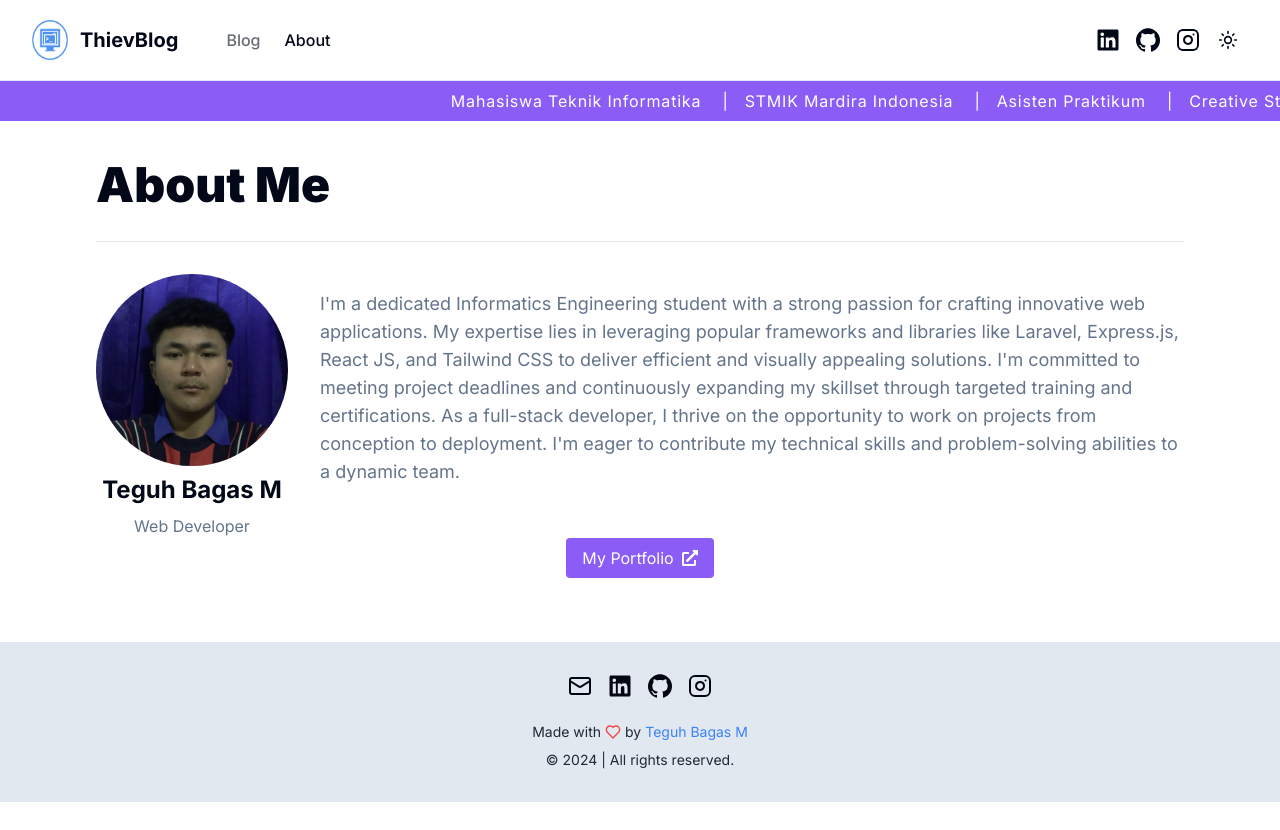
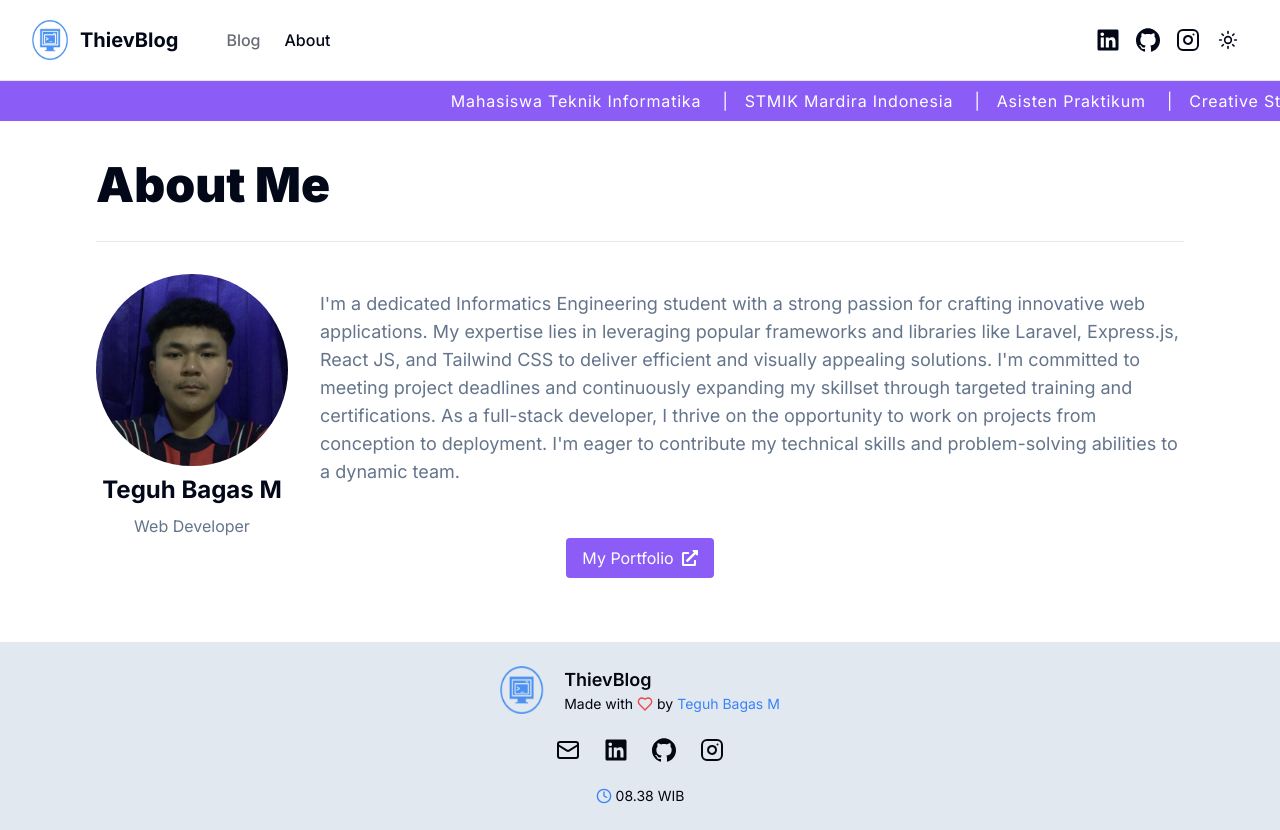
Before and after one commit to TeguhBagasM/thieverse, a Next.js app: page /about in a window 1280 px wide. Before the commit the page ends 802 px from the top, so only its background shows below. Built offline with nearby package versions, Linux system fonts and the light colour scheme; no server answers.

Commit message:
chore: code cleanup

```diff
--- a/app/blog/[...slug]/page.tsx
+++ b/app/blog/[...slug]/page.tsx
@@ -123,7 +123,7 @@ export default async function PostPage({ params }: PostPageProps) {
                 </div>
               </div>
               <ShareButton
-                text={`Baca postingan '${post.title}' oleh Thiever di ThievBlog:`}
+                text={`Baca postingan '${post.title}' oleh @teguhbagasm di ThievBlog:`}
                 url={`${siteConfig.url}/${post.slug}`}
               />
             </div>
--- a/components/site-footer.tsx
+++ b/components/site-footer.tsx
@@ -1,19 +1,58 @@
+"use client";
+
 import { siteConfig } from "@/config/site";
-import { Heart, Instagram, Mail } from "lucide-react";
+import { Clock, Heart, Instagram, Mail } from "lucide-react";
 import { Icons } from "./icons";
+import React from "react";
 
 export function SiteFooter() {
+  const [time, setTime] = React.useState<string>("");
+
+  React.useEffect(() => {
+    const updateTime = () => {
+      const now = new Date();
+      const jakartaTime = new Intl.DateTimeFormat("id-ID", {
+        hour: "2-digit",
+        minute: "2-digit",
+        hour12: false,
+        timeZone: "Asia/Jakarta",
+      }).format(now);
+      setTime(jakartaTime + " WIB");
+    };
+
+    updateTime();
+    const timer = setInterval(updateTime, 1000);
+
+    return () => clearInterval(timer);
+  }, []);
+
   return (
-    <footer className="bg-slate-200 text-gray-950 dark:bg-slate-900 dark:text-gray-200 py-8">
-      <div className="container mx-auto flex flex-col items-center">
-        <div className="mb-6 flex space-x-4">
+    <footer className="bg-slate-200 dark:bg-slate-900 py-6 text-gray-950 dark:text-gray-200">
+      <div className="container mx-auto flex flex-col items-center space-y-6">
+        <div className="flex items-center space-x-4">
+          <img src="/images/logo.png" alt="Logo" className="h-12 w-12" />
+          <div>
+            <h1 className="font-semibold text-lg">{siteConfig.name}</h1>
+            <a
+              href={siteConfig.links.personalSite}
+              target="_blank"
+              className="flex items-center justify-center text-sm"
+            >
+              Made with <Heart className="text-red-500 h-4 w-4 mx-1" /> by{" "}
+              <span className="hover:text-blue-700 text-blue-500 dark:hover:text-blue-400 ml-1">
+                {siteConfig.author}
+              </span>
+            </a>
+          </div>
+        </div>
+        {/* Social Icons */}
+        <div className="flex space-x-6">
           <a
             target="_blank"
             rel="noreferrer"
             href="mailto:teguhbagas2134@gmail.com"
             className="transition-transform transform hover:scale-110"
           >
-            <span className="sr-only">Mail</span>
             <Mail className="h-6 w-6" />
           </a>
           <a
@@ -22,7 +61,6 @@ export function SiteFooter() {
             href={siteConfig.links.linkedin}
             className="transition-transform transform hover:scale-110"
           >
-            <span className="sr-only">LinkedIn</span>
             <Icons.linkedin className="h-6 w-6" />
           </a>
           <a
@@ -31,7 +69,6 @@ export function SiteFooter() {
             href={siteConfig.links.github}
             className="transition-transform transform hover:scale-110"
           >
-            <span className="sr-only">GitHub</span>
             <Icons.gitHub className="h-6 w-6" />
           </a>
           <a
@@ -40,22 +77,14 @@ export function SiteFooter() {
             href={siteConfig.links.instagram}
             className="transition-transform transform hover:scale-110"
           >
-            <span className="sr-only">Instagram</span>
             <Instagram className="h-6 w-6" />
           </a>
         </div>
-        <div className="flex flex-col items-center text-sm text-gray-800 dark:text-gray-300">
-          <a
-            href={siteConfig.links.personalSite}
-            target="_blank"
-            className="flex items-center cursor-default"
-          >
-            Made with <Heart className="text-red-500 h-4 w-4 mx-1" /> by{" "}
-            <span className="hover:text-blue-700 text-blue-500 dark:hover:text-blue-400 ml-1 cursor-pointer">
-              {siteConfig.author}
-            </span>
-          </a>
-          <span className="mt-2">© 2024 | All rights reserved.</span>
+
+        {/* Time Display */}
+        <div className="flex items-center text-sm">
+          <Clock className="h-4 w-4 mr-1 text-blue-500" />
+          <span>{time}</span>
         </div>
       </div>
     </footer>
--- a/config/site.ts
+++ b/config/site.ts
@@ -3,6 +3,7 @@ export const siteConfig = {
   url: "https://thievblog.vercel.app",
   description: "Nextjs 14 blog using velite, tailwind and shadcn",
   author: "Teguh Bagas M",
+  email: "teguhbagas2134@gmail.com",
   links: {
     instagram: "https://instagram.com/teguhbagasm",
     github: "https://github.com/TeguhBagasM",
--- a/content/blog/jalur-belajar-web-developer.mdx
+++ b/content/blog/jalur-belajar-web-developer.mdx
@@ -7,7 +7,7 @@ published: true
 img: /images/blogs/jalur-belajar.jpg
 ---
 
-# Jalur Belajar Web Developer 2024 🚀
+# Jalur Belajar Web Developer 🚀
 
 Ikuti langkah-langkah dalam jalur belajar ini untuk mencapai kemampuan web developer yang Anda inginkan, mulai dari dasar-dasar pengembangan web hingga pengambangan lebih lanjut dan praktek. SEMANGAT! 🔥
 
```
